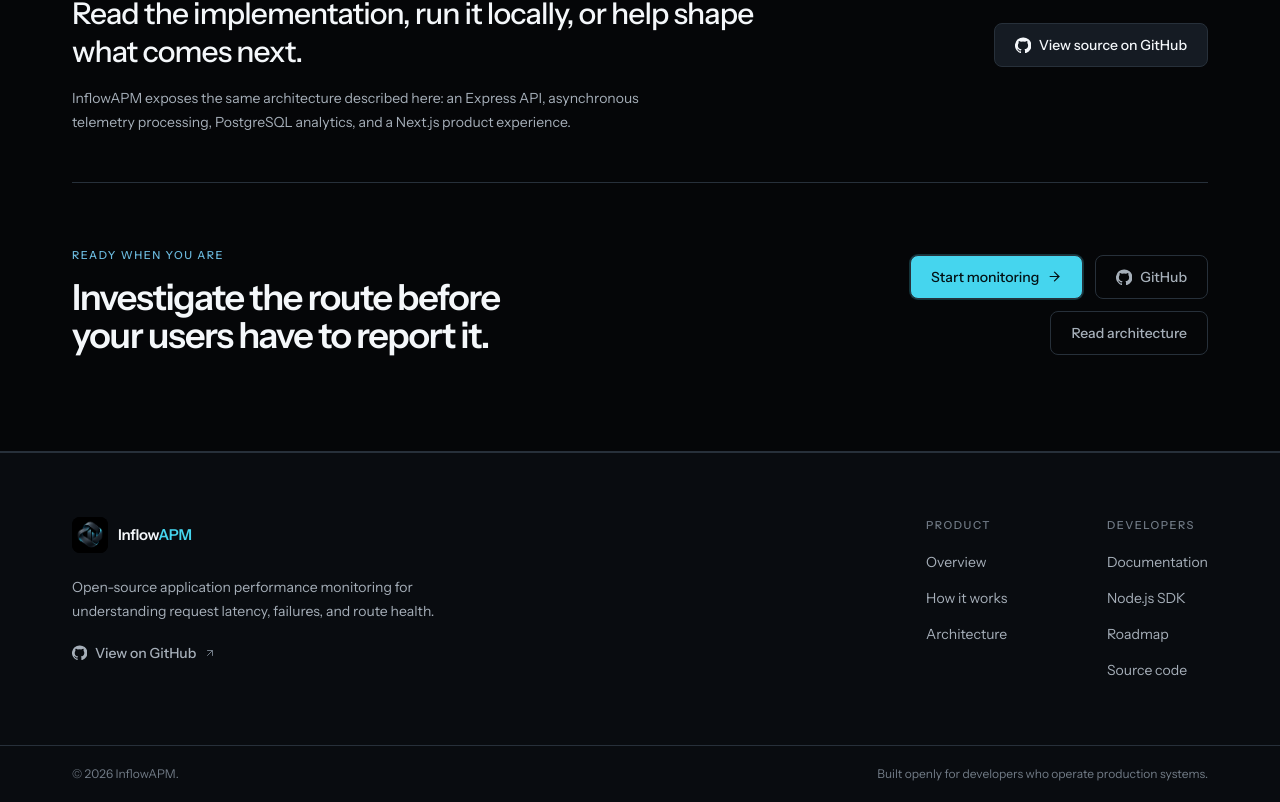
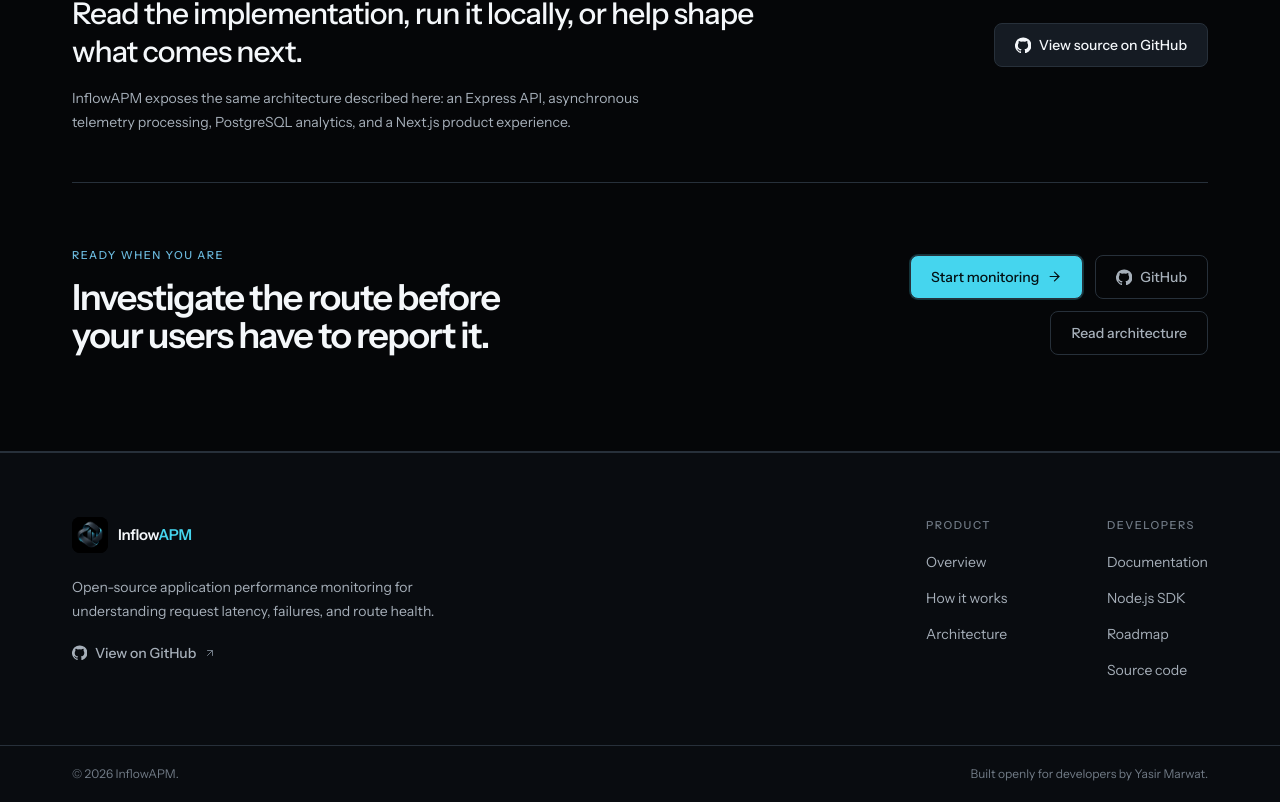
Before and after one commit to yasir-mrwt/inflowAPM, a Next.js app in the folder frontend/: page / in a window 1280 px wide. Shown: the part 6074-6876 px from the top of the page. Built offline with nearby package versions, Linux system fonts and the light colour scheme; no server answers.

Commit message:
chore: optimize footer layout and integrate creator portfolio backlink

```diff
--- a/frontend/src/components/marketing/marketing-footer.tsx
+++ b/frontend/src/components/marketing/marketing-footer.tsx
@@ -92,7 +92,18 @@
       <div className="border-t border-border-subtle">
         <div className="mx-auto flex w-full max-w-[var(--content-width)] flex-col gap-2 px-[var(--page-gutter)] py-5 text-xs text-text-muted sm:flex-row sm:items-center sm:justify-between">
           <p>© {new Date().getFullYear()} InflowAPM.</p>
-          <p>Built openly for developers who operate production systems.</p>
+          <p>
+            Built openly for developers by{" "}
+            <a
+              href="https://yasirmarwat.site"
+              target="_blank"
+              rel="noopener"
+              className="transition-colors hover:text-text-secondary"
+            >
+              Yasir Marwat
+            </a>
+            .
+          </p>
         </div>
       </div>
     </footer>
```
